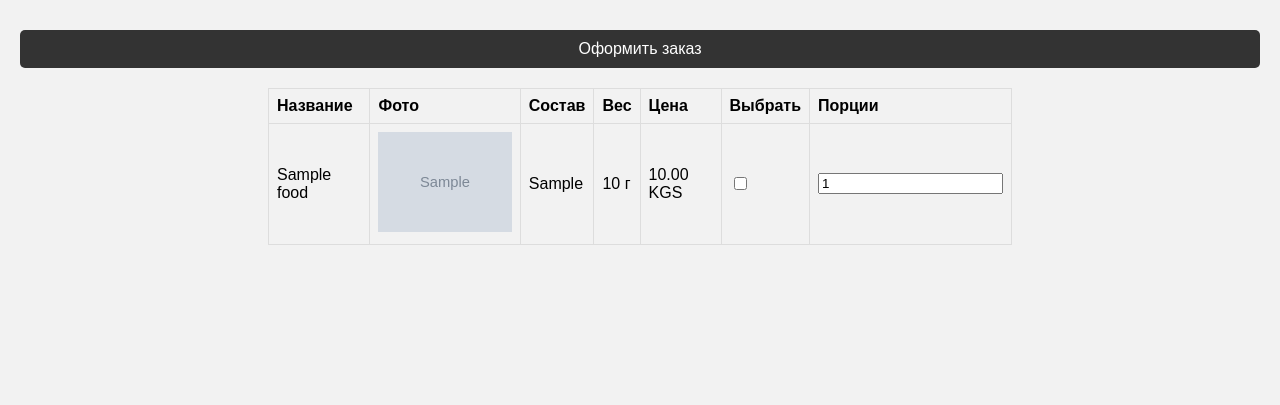
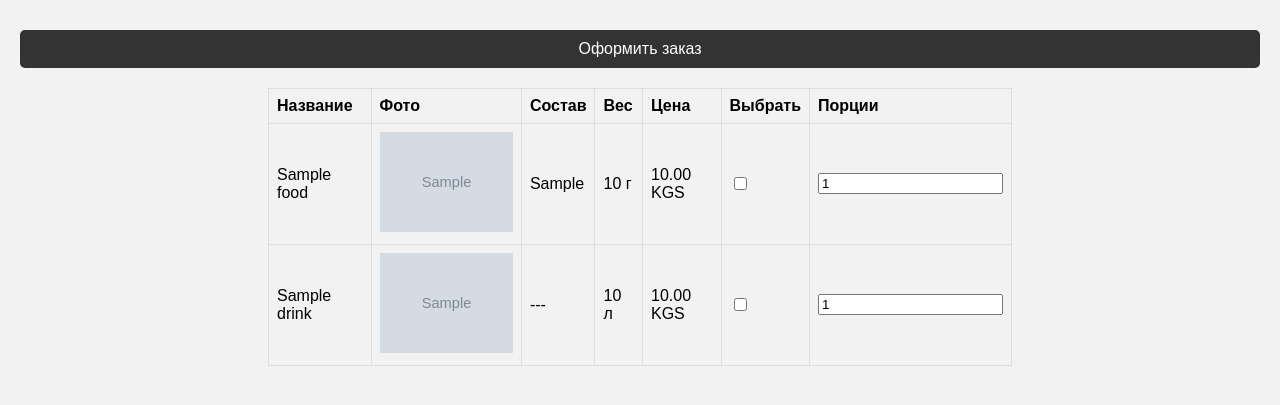
Before and after one commit to kalyibek/it-run-restaurant, a Django app: page /order/foods in a window 1280 px wide. Shown: the part 178-583 px from the top of the page. Run offline with Django 5.2, Linux system fonts and the light colour scheme; tables that the repository leaves empty hold one stand-in row (values such as "Sample post"); grey boxes marked "Sample" are stand-in pictures.

Commit message:
added drinks

```diff
--- a/www/templates/www/foods_form.html
+++ b/www/templates/www/foods_form.html
@@ -33,10 +33,48 @@
                             <td><input type="number" name="quantity{{ food.id }}" value="1"></td>
                         </tr>
                         {% endfor %}
+
+                        {% for drink in drinks %}
+                        <tr>
+                            <td>{{ drink.name }}</td>
+                            <td class="img-td"><img src="{{ drink.image.url }}" alt="{{ drink.name }}" class="img-table"></td>
+                            <td>---</td>
+                            <td>{{ drink.weight }} л</td>
+                            <td>{{ drink.price }} KGS</td>
+                            <td><input type="checkbox" name="drinks" value="{{ drink.id }}"></td>
+                            <td><input type="number" name="quantity{{ drink.id }}" value="1"></td>
+                        </tr>
+                        {% endfor %}
                     </tbody>
                     <input type="submit" value="Оформить заказ" class="form-submit">
                 </form>
             </tbody>
         </table>
+<!--        <table>-->
+<!--            <thead>-->
+<!--                <tr>-->
+<!--                    <th>Название</th>-->
+<!--                    <th>Вес</th>-->
+<!--                    <th>Фото</th>-->
+<!--                    <th>Цена</th>-->
+<!--                    <th>Выбрать</th>-->
+<!--                    <th>Порции</th>-->
+<!--                </tr>-->
+<!--            </thead>-->
+<!--            <tbody>-->
+<!--                <tbody>-->
+<!--                    {% for drink in drinks %}-->
+<!--                    <tr>-->
+<!--                        <td>{{ drink.name }}</td>-->
+<!--                        <td>{{ drink.weight }} г</td>-->
+<!--                        <td class="img-td"><img src="{{ drink.image.url }}" alt="{{ drink.name }}" class="img-table"></td>-->
+<!--                        <td>{{ drink.price }} KGS</td>-->
+<!--                        <td><input type="checkbox" name="drinks" value="{{ drink.id }}"></td>-->
+<!--                        <td><input type="number" name="quantity{{ drink.id }}" value="1"></td>-->
+<!--                    </tr>-->
+<!--                    {% endfor %}-->
+<!--                </tbody>-->
+<!--            </tbody>-->
+<!--        </table>-->
     </main>
 {% endblock %}
--- a/www/views.py
+++ b/www/views.py
@@ -9,6 +9,11 @@ class FoodListView(ListView):
     model = models.Food
     template_name = 'www/index.html'
     context_object_name = 'foods'
+
+    def get_context_data(self, *, object_list=None, **kwargs):
+        context = super().get_context_data(**kwargs)
+        context['drinks'] = models.Drink.objects.all()
+        return context
 
 
 class OrderList(ListView):
@@ -25,7 +30,9 @@ class OrderDetailView(DetailView):
         context = super().get_context_data(**kwargs)
         order = self.get_object()
         order_foods = order.orderfood_set.all()
+        order_drinks = order.orderdrink_set.all()
         context['order_foods'] = order_foods
+        context['order_drinks'] = order_drinks
         return context
 
 
@@ -43,11 +50,13 @@ class OrderFoodCreateView(View):
     @staticmethod
     def get(request):
         foods = models.Food.objects.all()
-        return render(request, 'www/foods_form.html', {'foods': foods})
+        drinks = models.Drink.objects.all()
+        return render(request, 'www/foods_form.html', {'foods': foods, 'drinks': drinks})
 
     @staticmethod
     def post(request):
         food_ids = request.POST.getlist('foods')
+        drink_ids = request.POST.getlist('drinks')
         order = utils.create_order(request.session['fio'], request.session['address'], 0)
 
         total_price = 0
@@ -57,6 +66,12 @@ class OrderFoodCreateView(View):
             total_price += order_food.price
             order_food.save()
 
+        for drink_id in drink_ids:
+            drink = get_object_or_404(models.Drink, id=drink_id)
+            order_drink = utils.create_order_drink(drink, order, request.POST[f'quantity{drink_id}'])
+            total_price += order_drink.price
+            order_drink.save()
+
         order.total_price = total_price
         order.save()
 
```
Also changed, not shown: www/templates/www/index.html (+8 -0 lines), www/templates/www/order_detail.html (+8 -0 lines), www/utils.py (+11 -0 lines).
